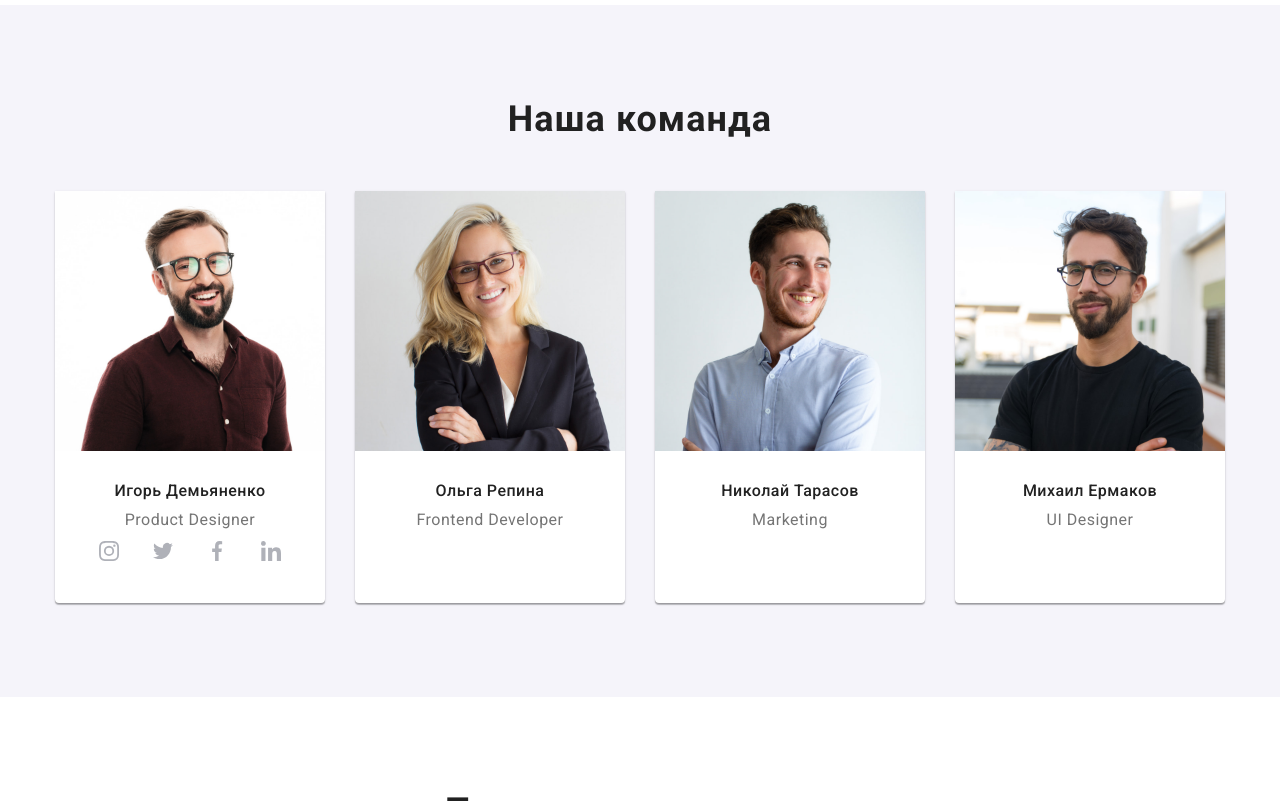
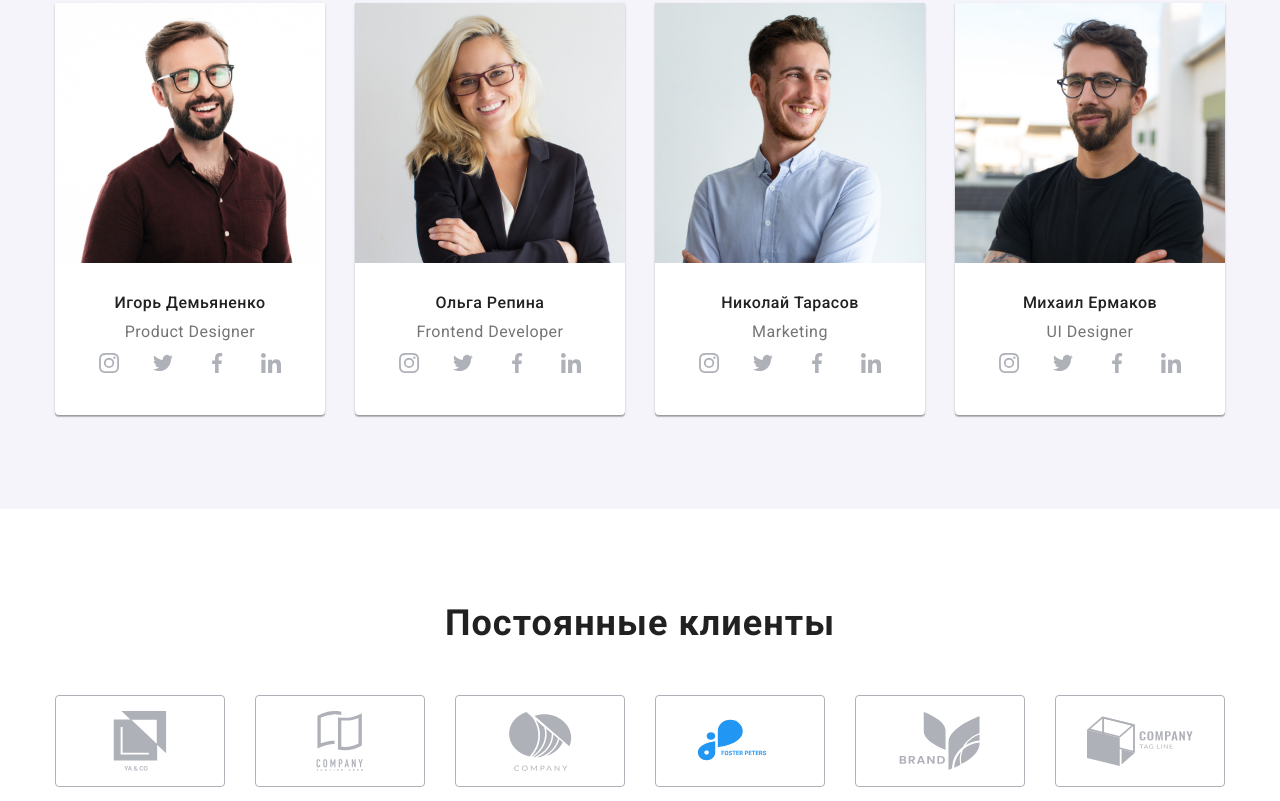
Before and after one commit to djucy/goit-markup-hw-04, a plain HTML site: page index.html in a window 1280 px wide. Shown: the part 1779-2580 px from the top of the page. Drawn offline with nearby package versions, Linux system fonts and the light colour scheme.

```diff
--- a/css/style.css
+++ b/css/style.css
@@ -152,6 +152,15 @@ p {
 }
 .section-title {
   background: var(--black-rock);
+  margin-left: auto;
+  margin-right: auto;
+  max-width: 1600px;
+  height: 600px;
+  background-image: linear-gradient
+      (to right, rgba(47, 48, 58, 0.4), rgba(47, 48, 58, 0.4)),
+    url(../images/hero-img.jpg);
+  background-repeat: no-repeat;
+  box-sizing: cover;
 }
 
 .button-service {
--- a/index.html
+++ b/index.html
@@ -164,10 +164,35 @@
                             <h3 class="name">Ольга Репина</h3>
                             <p class="duties">Frontend Developer</p>
                             <ul class="list-networking">
-                                <li></li>
-                                <li></li>
-                                <li></li>
-                                <li></li>
+                                <li class="item-networking">
+                                    <a class="item-networking-link color-icon-worker" href="">
+                                        <svg class="icon-networking" width="20" height="20">
+                                            <use href="./images/icons.svg#instagram"></use>
+                                        </svg>
+                                    </a>
+                                </li>
+                                <li class="item-networking">
+                                    <a class="item-networking-link color-icon-worker" href="">
+                                        <svg class="icon-networking" width="20" height="20">
+                                            <use href="./images/icons.svg#twitter"></use>
+                                        </svg>
+                                    </a>
+                                </li>
+                                <li class="item-networking">
+                                    <a class="item-networking-link color-icon-worker" href="">
+                                        <svg class="icon-networking" width="20" height="20">
+                                            <use href="./images/icons.svg#facebook"></use>
+
+                                        </svg>
+                                    </a>
+                                </li>
+                                <li class="item-networking">
+                                    <a class="item-networking-link color-icon-worker" href="">
+                                        <svg class="icon-networking" width="20" height="20">
+                                            <use href="./images/icons.svg#linkedin"></use>
+                                        </svg>
+                                    </a>
+                                </li>
                             </ul>
                         </div>
                     </li>
@@ -177,10 +202,35 @@
                             <h3 class="name">Николай Тарасов</h3>
                             <p class="duties">Marketing</p>
                             <ul class="list-networking">
-                                <li></li>
-                                <li></li>
-                                <li></li>
-                                <li></li>
+                                <li class="item-networking">
+                                    <a class="item-networking-link color-icon-worker" href="">
+                                        <svg class="icon-networking" width="20" height="20">
+                                            <use href="./images/icons.svg#instagram"></use>
+                                        </svg>
+                                    </a>
+                                </li>
+                                <li class="item-networking">
+                                    <a class="item-networking-link color-icon-worker" href="">
+                                        <svg class="icon-networking" width="20" height="20">
+                                            <use href="./images/icons.svg#twitter"></use>
+                                        </svg>
+                                    </a>
+                                </li>
+                                <li class="item-networking">
+                                    <a class="item-networking-link color-icon-worker" href="">
+                                        <svg class="icon-networking" width="20" height="20">
+                                            <use href="./images/icons.svg#facebook"></use>
+
+                                        </svg>
+                                    </a>
+                                </li>
+                                <li class="item-networking">
+                                    <a class="item-networking-link color-icon-worker" href="">
+                                        <svg class="icon-networking" width="20" height="20">
+                                            <use href="./images/icons.svg#linkedin"></use>
+                                        </svg>
+                                    </a>
+                                </li>
                             </ul>
                         </div>
                     </li>
@@ -190,10 +240,35 @@
                             <h3 class="name">Михаил Ермаков</h3>
                             <p class="duties">UI Designer</p>
                             <ul class="list-networking">
-                                <li></li>
-                                <li></li>
-                                <li></li>
-                                <li></li>
+                                <li class="item-networking">
+                                    <a class="item-networking-link color-icon-worker" href="">
+                                        <svg class="icon-networking" width="20" height="20">
+                                            <use href="./images/icons.svg#instagram"></use>
+                                        </svg>
+                                    </a>
+                                </li>
+                                <li class="item-networking">
+                                    <a class="item-networking-link color-icon-worker" href="">
+                                        <svg class="icon-networking" width="20" height="20">
+                                            <use href="./images/icons.svg#twitter"></use>
+                                        </svg>
+                                    </a>
+                                </li>
+                                <li class="item-networking">
+                                    <a class="item-networking-link color-icon-worker" href="">
+                                        <svg class="icon-networking" width="20" height="20">
+                                            <use href="./images/icons.svg#facebook"></use>
+
+                                        </svg>
+                                    </a>
+                                </li>
+                                <li class="item-networking">
+                                    <a class="item-networking-link color-icon-worker" href="">
+                                        <svg class="icon-networking" width="20" height="20">
+                                            <use href="./images/icons.svg#linkedin"></use>
+                                        </svg>
+                                    </a>
+                                </li>
                             </ul>
                         </div>
                     </li>
```
Also changed, not shown: images/hero-img.jpg (added), 1 other file.
